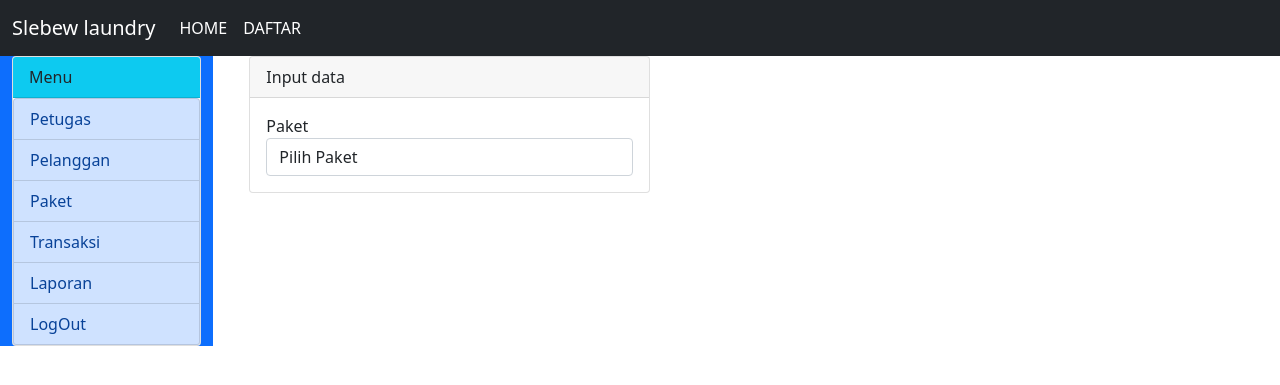
After one commit to AlvitoDn/AppLaundry, a CodeIgniter 4 app: the page made by app/Views/tampil_transaksi.php in a window 1280 px wide. The commit adds this page. Shown: the top 385 px of the page. Run offline with PHP 8.4 and a stand-in for CodeIgniter, Linux system fonts and the light colour scheme; the template is opened without the code that fills it: most values are stand-ins (such as "Sample title", 1, 10 or a date in 2020); some libraries are stand-ins or nearby versions.

Commit message:
Update transaksi

```diff
--- a/app/Config/Routes.php
+++ b/app/Config/Routes.php
@@ -60,6 +60,9 @@ $routes->get('/fuser', 'User::form');
 $routes->get('/user/delete/(:segment)', 'User::delete/$1');
 $routes->add('/user/edit/(:segment)', 'User::edit/$1');
 $routes->add('/suser', 'User::save');
+
+// Routes for Transaksi
+$routes->get('/transaksi','Transaksi::tampil');
 /*
  * --------------------------------------------------------------------
  * Additional Routing
--- a/app/Views/component/sidebar.php
+++ b/app/Views/component/sidebar.php
@@ -4,10 +4,10 @@
         <a href="/user" class="list-group-item list-group-item-action list-group-item-primary">Petugas</a>
         <a href="/pelanggan" class="list-group-item list-group-item-action list-group-item-primary">Pelanggan</a>
         <a href="/paket" class="list-group-item list-group-item-action list-group-item-primary">Paket</a>
-        <a href="" class="list-group-item list-group-item-action list-group-item-primary">Transaksi</a>
+        <a href="/transaksi" class="list-group-item list-group-item-action list-group-item-primary">Transaksi</a>
         <a href="" class="list-group-item list-group-item-action list-group-item-primary">Laporan</a>
         <?php if(!empty(session()->get("username"))):?>
-            <a href="/logout" class="list-group-item list-group-action list-group-item-rpimary" >LogOut</a>
+            <a href="/logout" class="list-group-item list-group-action list-group-item-primary" >LogOut</a>
         <?php endif?>
     </div>
 </div>
--- /dev/null
+++ b/app/Views/tampil_transaksi.php
@@ -0,0 +1,37 @@
+<?=$this->extend('admin')?>
+<?=$this->section('title')?>
+Transaksi
+<?=$this->endSection()?>
+<?=$this->section('content')?>
+<div class="container">
+    <div class="row">
+        <div class="col-md-5">
+            <!-- Form Input -->
+            <div class="card">
+                <div class="card-header">Input data</div>
+                <div class="card-body">
+                    <form action="/addcart" method="post">
+                        <div class="form-group">
+                            <label for="paket">Paket</label>
+                            <select name="paket" id="paket" class='form-control' required>
+                                <option value="">Pilih Paket</option>
+                                <?php
+                                    foreach ($paket as $keyp => $valp) {
+                                        ?>
+                                    <option value="<?=$valp['id_paket']?>"><?=$valp['nama_paket']?></option>
+                                        <?php
+                                    }
+                                ?>
+                            </select>
+                        </div>
+                    </form>
+                </div>
+            </div>
+        </div>
+        <div class="col-md-5">
+            <!-- Tampil data -->
+
+        </div>
+    </div>
+</div>
+<?=$this->endSection()?>
```
Also changed, not shown: app/Controllers/Transaksi.php (added, +34 -0 lines), app/Models/DetailModel.php (added, +13 -0 lines), app/Models/TransaksiModel.php (added, +13 -0 lines).
